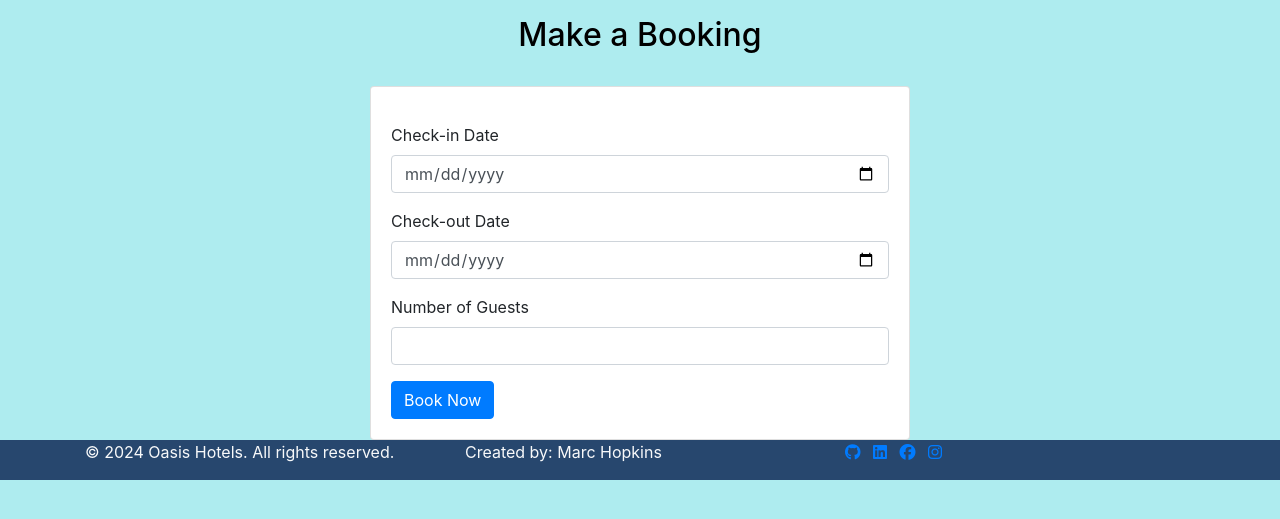
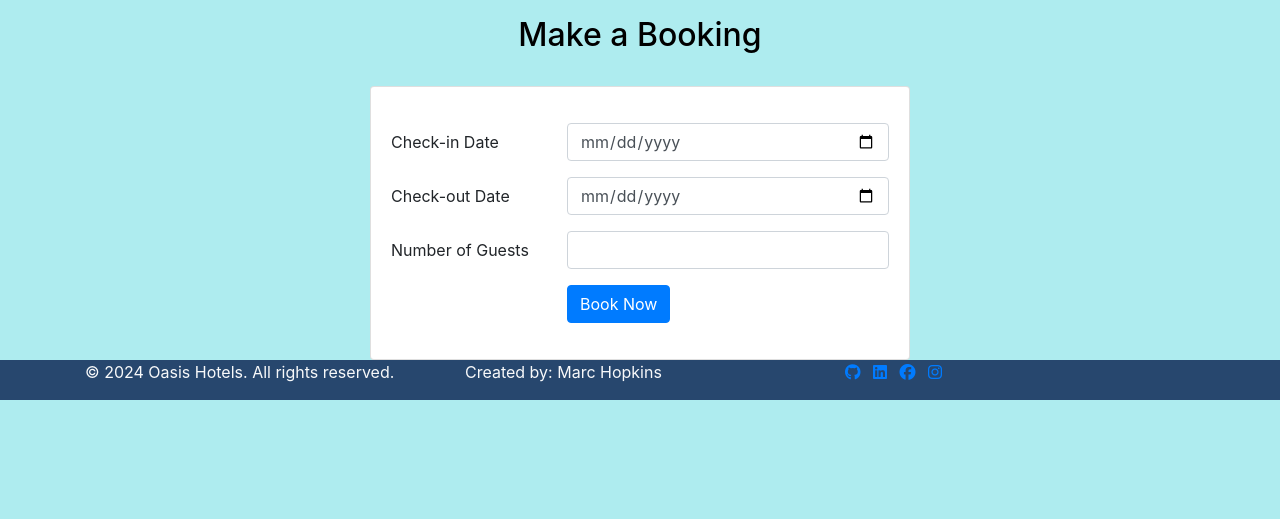
Before and after one commit to Marchopkins96/oasis-hotels, a Django app: template templates/my_booking.html in a window 1280 px wide. Shown: the part 56-575 px from the top of the page. Run offline with Django 4.2, Linux system fonts and the light colour scheme; the template is opened without the code that fills it, so the values that code supplies are empty; some libraries are stand-ins or nearby versions.

Commit message:
Update format of my_booking page

```diff
--- a/static/css/style.css
+++ b/static/css/style.css
@@ -110,12 +110,3 @@ footer {
         font-size: 1.5rem;
     }
 }
-
-/* Media Querie for max-width: 992px */
-
-@media (max-width: 992px) {
-    .card-body {
-        height: 20rem;
-        overflow: auto;
-    }
-}
--- a/templates/my_booking.html
+++ b/templates/my_booking.html
@@ -16,19 +16,29 @@ Hotel Booking
                     <p class="card-text">{{ hotel.description }}</p>
                     <form method="POST" action="{% url 'my_booking' hotel.id %}">
                         {% csrf_token %}
-                        <div class="form-group">
-                            <label for="check-in">Check-in Date</label>
-                            <input type="date" class="form-control" id="check-in" name="check_in_date" required>
+                        <div class="form-group row">
+                            <label for="check-in" class="col-sm-4 col-form-label">Check-in Date</label>
+                            <div class="col-sm-8">
+                                <input type="date" class="form-control" id="check-in" name="check_in_date" required>
+                            </div>
                         </div>
-                        <div class="form-group">
-                            <label for="check-out">Check-out Date</label>
-                            <input type="date" class="form-control" id="check-out" name="check_out_date" required>
+                        <div class="form-group row">
+                            <label for="check-out" class="col-sm-4 col-form-label">Check-out Date</label>
+                            <div class="col-sm-8">
+                                <input type="date" class="form-control" id="check-out" name="check_out_date" required>
+                            </div>
                         </div>
-                        <div class="form-group">
-                            <label for="guests">Number of Guests</label>
-                            <input type="number" class="form-control" id="guests" name="num_guests" required>
+                        <div class="form-group row">
+                            <label for="guests" class="col-sm-4 col-form-label">Number of Guests</label>
+                            <div class="col-sm-8">
+                                <input type="number" class="form-control" id="guests" name="num_guests" required>
+                            </div>
                         </div>
-                        <button type="submit" class="btn btn-primary">Book Now</button>
+                        <div class="form-group row">
+                            <div class="col-sm-8 offset-sm-4">
+                                <button type="submit" class="btn btn-primary">Book Now</button>
+                            </div>
+                        </div>
                     </form>
                 </div>
             </div>
```
